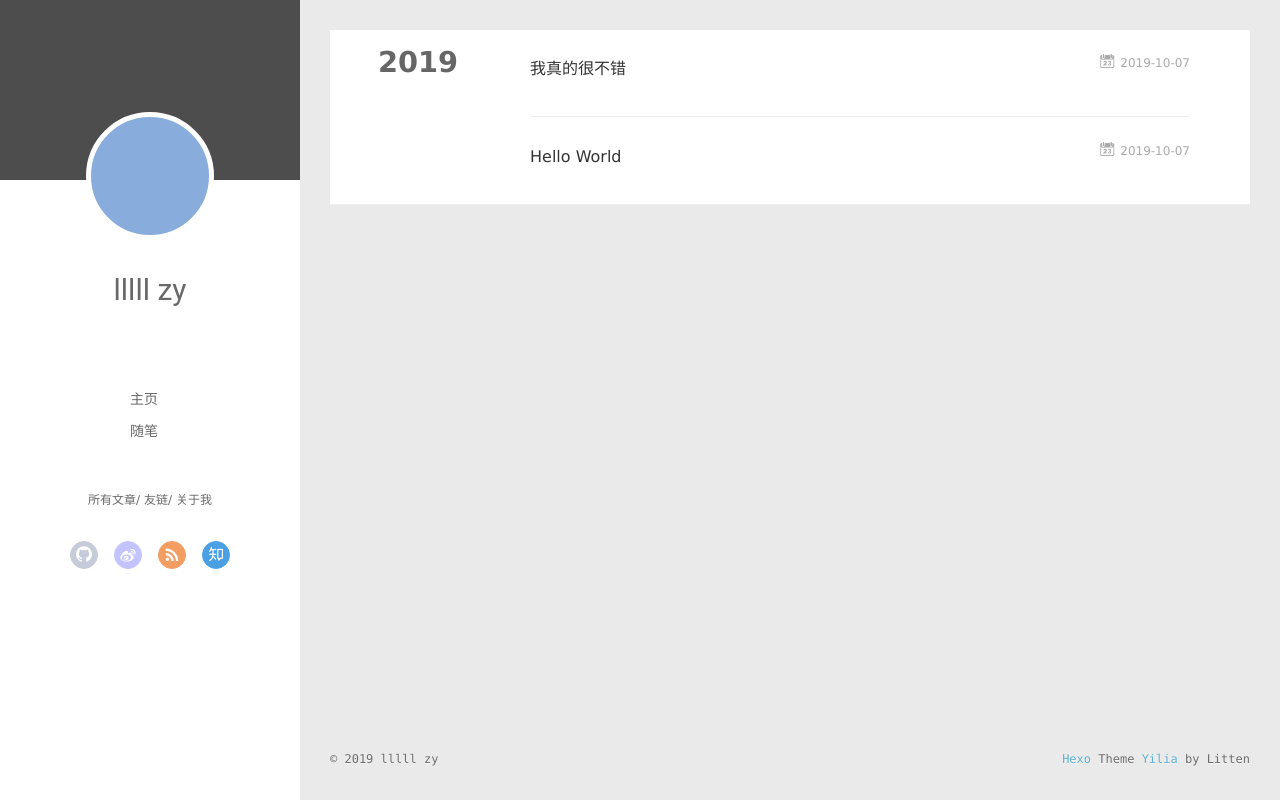
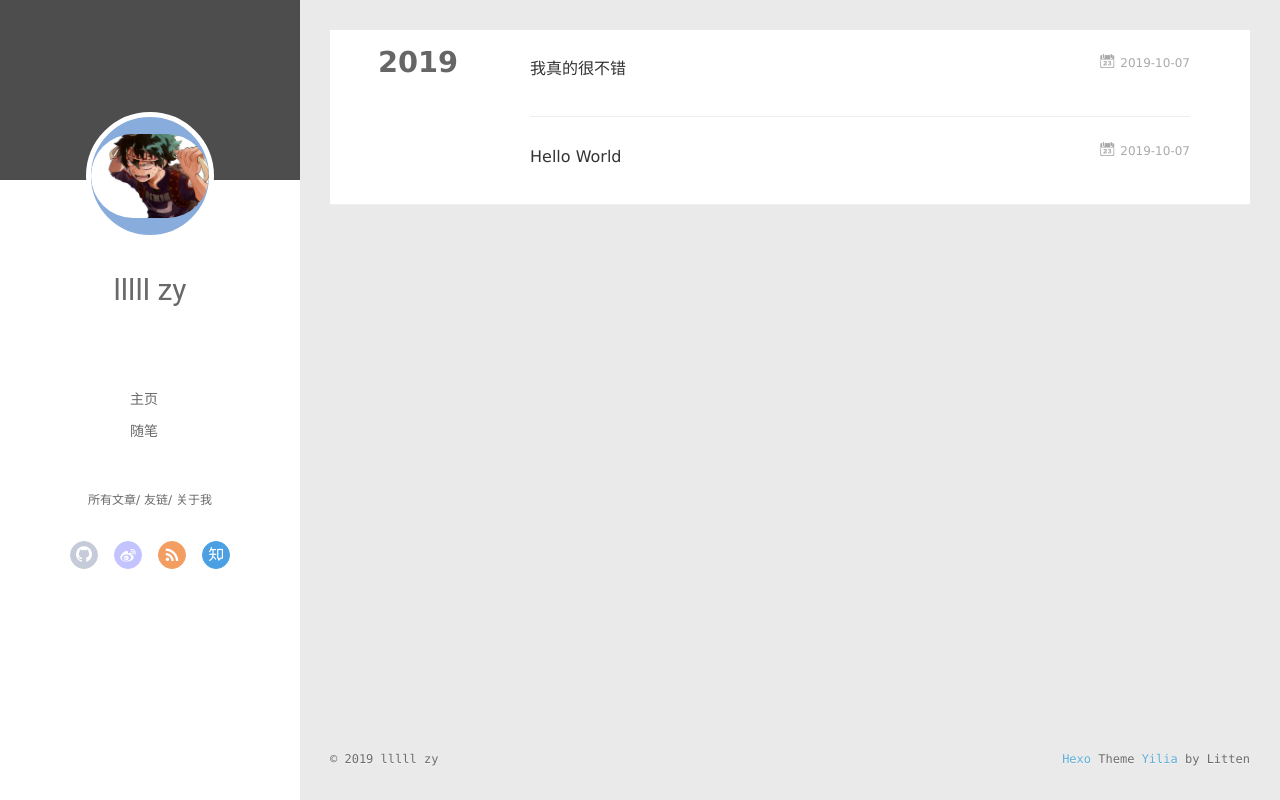
Before and after one commit to gogolixingxing/gogolixingxing.github.io, a plain HTML site: page archives/2019/10/index.html in a window 1280 px wide. Drawn offline with Linux system fonts and the light colour scheme; no server answers.

Commit message:
Site updated: 2019-10-07 22:12:51

```diff
--- a/archives/2019/10/index.html
+++ b/archives/2019/10/index.html
@@ -8,13 +8,16 @@
   <link rel="dns-prefetch" href="http://yoursite.com">
   <title>Archives: 2019/10 | Hexo</title>
   <meta name="viewport" content="width=device-width, initial-scale=1, maximum-scale=1">
-  <meta property="og:type" content="website">
+  <meta name="description" content="���ͼ���">
+<meta property="og:type" content="website">
 <meta property="og:title" content="Hexo">
 <meta property="og:url" content="http://yoursite.com/archives/2019/10/index.html">
 <meta property="og:site_name" content="Hexo">
+<meta property="og:description" content="���ͼ���">
 <meta property="og:locale" content="en">
 <meta name="twitter:card" content="summary">
 <meta name="twitter:title" content="Hexo">
+<meta name="twitter:description" content="���ͼ���">
 
     <link rel="alternative" href="/atom.xml" title="Hexo" type="application/atom+xml">
 
@@ -43,7 +46,7 @@
 <div class="intrude-less">
 	<header id="header" class="inner">
 		<a href="/" class="profilepic">
-			<img src="" class="js-avatar">
+			<img src="/img/lg.jpg" class="js-avatar">
 		</a>
 		<hgroup>
 		  <h1 class="header-author"><a href="/">lllll zy</a></h1>
@@ -101,7 +104,7 @@
 	<div class="intrude-less">
 		<header id="header" class="inner">
 			<div class="profilepic">
-				<img src="" class="js-avatar">
+				<img src="/img/lg.jpg" class="js-avatar">
 			</div>
 			<hgroup>
 			  <h1 class="header-author js-header-author">lllll zy</h1>
```
Also changed, not shown: 2019/10/07/hello-world/index.html (+2 -2 lines), 2019/10/07/我真的很不错/index.html (+2 -2 lines), archives/2019/index.html (+6 -3 lines), archives/index.html (+6 -3 lines), index.html (+6 -3 lines), img/lg.jpg (added).
